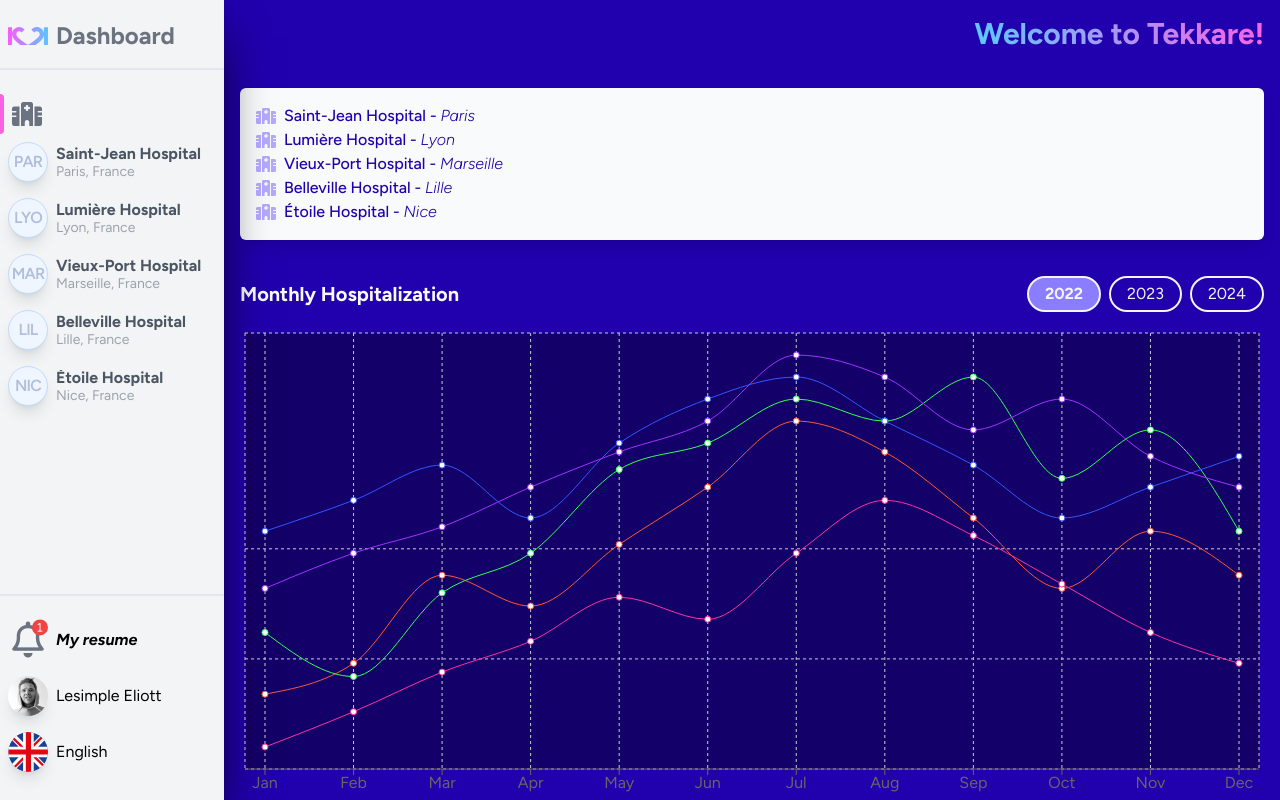
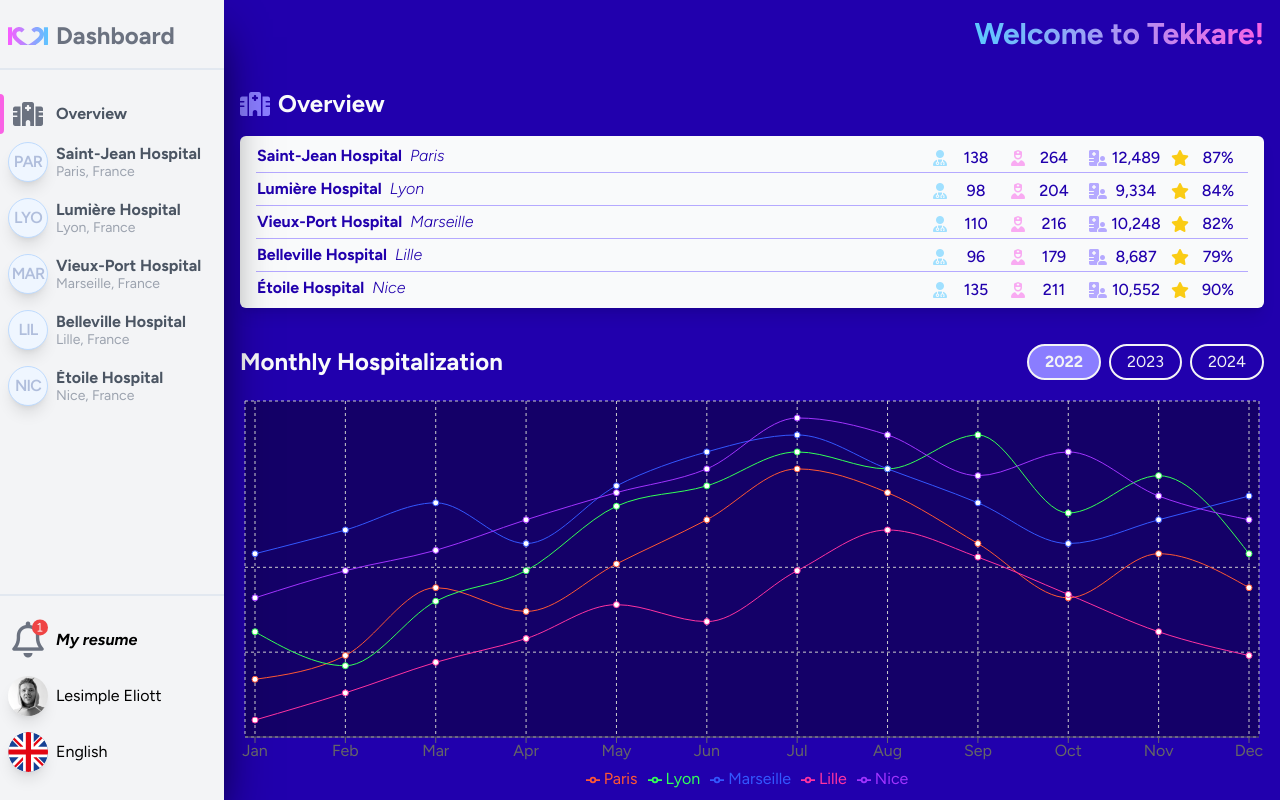
Before and after one commit to lesimpleliott/Tekkare-dashboard, a React (Vite) app: page / in a window 1280 px wide. Built offline with nearby package versions, Linux system fonts and the light colour scheme.

Commit message:
Home // improve and finish KPI Cards

```diff
--- a/locales/en/translation.json
+++ b/locales/en/translation.json
@@ -2,10 +2,12 @@
   "language": "English",
   "welcomeMessage": "Welcome to Tekkare!",
   "resume": "My resume",
-  "doctors": "doctors",
-  "nurses": "nurses",
-  "patients": "patients",
-  "monthlyHospitalizations" : "Monthly Hospitalization",
+  "doctors": "Doctors",
+  "nurses": "Nurses",
+  "patients": "Patients",
+  "satisfactionRate": "Satisfaction Rate",
+  "overview": "Overview",
+  "monthlyHospitalizations": "Monthly Hospitalization",
   "months": {
     "Jan": "January",
     "Feb": "February",
--- a/locales/fr/translation.json
+++ b/locales/fr/translation.json
@@ -2,9 +2,11 @@
   "language": "Français",
   "welcomeMessage": "Bienvenue sur Tekkare !",
   "resume": "Mon CV",
-  "doctors": "docteurs",
-  "nurses": "infirmier(e)s",
-  "patients": "patients",
+  "doctors": "Docteurs",
+  "nurses": "Infirmier(e)s",
+  "patients": "Patients",
+  "satisfactionRate": "Taux de satisfaction",
+  "overview": "Vue d'ensemble",
   "monthlyHospitalizations": "Hospitalisation mensuelle",
   "months": {
     "Jan": "Janvier",
--- a/src/App.tsx
+++ b/src/App.tsx
@@ -1,7 +1,7 @@
 import { useEffect } from "react";
 import { BrowserRouter, Route, Routes } from "react-router-dom";
 import dataHospitals from "./assets/datas/data_exemple1.json";
-import Navbar from "./layouts/Navbar";
+import Navbar from "./components/Navbar/Navbar";
 import Home from "./pages/Home";
 import Hospital from "./pages/Hospital";
 import { useHospitalStore } from "./stores/datas.store";
--- a/src/components/KPICard.tsx
+++ b/src/components/KPICard.tsx
@@ -8,7 +8,7 @@ type KPICardProps = {
 
 const KPICard = ({ icon, number, text }: KPICardProps) => {
   return (
-    <div className="KPICard flex min-w-[100px] flex-1 flex-col items-center justify-center gap-1 md:flex-row md:gap-2">
+    <div className="KPICard p-4 flex min-w-[100px] flex-1 flex-col items-center justify-center gap-1 md:flex-row md:gap-2">
       {/* ICON */}
       <i
         className={`${icon} text-main-200 flex w-14 justify-center text-4xl md:text-5xl`}
@@ -16,10 +16,10 @@ const KPICard = ({ icon, number, text }: KPICardProps) => {
 
       {/* TEXTS */}
       <div className="w-28 text-center md:text-left">
-        <h2 className="text-2xl font-bold md:text-3xl">
+        <h3 className="text-2xl font-bold md:text-3xl">
           {number.toLocaleString(i18n.language)}
-        </h2>
-        <p className="text-sm leading-3 text-main-200">{text}</p>
+        </h3>
+        <p className="text-main-200 text-sm leading-3">{text}</p>
       </div>
     </div>
   );
--- a/src/components/MonthlyHospitalizations/MonthlyHospitalizations.tsx
+++ b/src/components/MonthlyHospitalizations/MonthlyHospitalizations.tsx
@@ -66,11 +66,9 @@ const MonthlyHospitalizations = () => {
   }
 
   return (
-    <section className="h-[500px]">
+    <section className="h-[400px]">
       <div className="mt-6 flex flex-col items-center justify-center gap-x-4 gap-y-2 pb-4 sm:flex-row sm:justify-between">
-        <h2 className="text-nowrap text-xl font-bold text-gray-50">
-          {t("monthlyHospitalizations")}
-        </h2>
+        <h2>{t("monthlyHospitalizations")}</h2>
         <div className="flex justify-end gap-2">
           {years.map((year, index) => (
             <button
@@ -90,7 +88,7 @@ const MonthlyHospitalizations = () => {
           <XAxis
             dataKey="month"
             className="text-sm sm:text-base"
-            padding={{ left: 20, right: 20 }}
+            padding={{ left: 10, right: 10 }}
           />
           <YAxis
             hide={true}
--- a/src/components/Navbar/HospitalSection.tsx
+++ b/src/components/Navbar/HospitalSection.tsx
@@ -1,15 +1,27 @@
+import { useTranslation } from "react-i18next";
 import { NavLink } from "react-router-dom";
 import { useHospitalStore } from "../../stores/datas.store";
 import HospitalMenuTitle from "./HospitalMenuTitle";
 
 const Hospitals = () => {
   const hospitals = useHospitalStore((state) => state.hospitals);
+  const { t } = useTranslation();
 
   return (
     <section className="flex flex-1 flex-col items-start border-y-2 border-slate-200 pt-6">
-      <NavLink to="/" className="hospitalLink relative">
-        <i className="fa-solid fa-hospital flex h-10 w-10 min-w-10 items-center justify-start rounded-full px-3 text-2xl text-gray-500"></i>
+      <NavLink
+        to="/"
+        className="hospitalLink relative flex w-full items-center gap-2 hover:bg-gray-200"
+      >
+        {/* ICONE */}
+        <i className="fa-solid fa-hospital ml-2 flex h-10 w-10 min-w-10 items-center justify-center text-2xl text-gray-500"></i>
+
+        {/* TEXTE */}
+        <p className="hidden overflow-hidden truncate whitespace-nowrap font-bold text-gray-600 md:block">
+          {t("overview")}
+        </p>
       </NavLink>
+
       {hospitals.map((hospital) => (
         <HospitalMenuTitle key={hospital.id} hospital={hospital} />
       ))}
--- /dev/null
+++ b/src/components/Overview.tsx
@@ -0,0 +1,148 @@
+import { useTranslation } from "react-i18next";
+import { NavLink } from "react-router-dom";
+import { useHospitalStore } from "../stores/datas.store";
+import i18n from "../utils/i18n";
+
+const DataColumn = ({
+  text,
+  icon,
+  tooltip,
+}: {
+  text: string;
+  icon: string;
+  tooltip: string;
+}) => {
+  return (
+    <td className="group relative cursor-pointer">
+      <div className="flex flex-col items-center gap-x-1 px-1 pt-1 sm:flex-row">
+        <i className={`${icon} `}></i>
+        <p className="min-w-[50px] text-center font-medium">{text}</p>
+      </div>
+      <span className="toolTip hidden group-hover:block">{tooltip}</span>
+    </td>
+  );
+};
+
+const Overview = () => {
+  const hospitals = useHospitalStore((state) => state.hospitals);
+  const { t } = useTranslation();
+
+  return (
+    <section className="flex flex-col flex-wrap justify-center gap-2">
+      <h2 className="flex flex-row items-center justify-center gap-2 pb-2 sm:flex-row sm:justify-start">
+        <i className="fa-solid fa-hospital text-main-300"></i> {t("overview")}
+      </h2>
+
+      <table className="KPICard flex flex-1 flex-col justify-center gap-2 px-4 py-1">
+        <tbody>
+          {hospitals.map((hospital, index) => (
+            <tr
+              key={hospital.id}
+              className={`flex items-center ${index !== hospitals.length - 1 ? "border-main-200 border-b" : ""}`}
+            >
+              {/* Hopital */}
+              <td className="w-full py-2 leading-4">
+                <NavLink
+                  to={`/hospital/${hospital.id}`}
+                  className="flex flex-col gap-x-2 lg:flex-row"
+                >
+                  <p className="font-bold">
+                    {hospital.name[i18n.language as keyof typeof hospital.name]}
+                  </p>
+                  <em className="font-light">
+                    {hospital.location.replace(/, France/, "")}
+                  </em>
+                </NavLink>
+              </td>
+
+              {/* Docteurs */}
+              <DataColumn
+                tooltip={t("doctors")}
+                text={hospital.overview.numberOfDoctors.toLocaleString(
+                  i18n.language,
+                )}
+                icon="fa-solid fa-user-doctor text-primary-200"
+              />
+
+              {/* Infirmiers */}
+              <DataColumn
+                tooltip={t("nurses")}
+                text={hospital.overview.numberOfNurses.toLocaleString(
+                  i18n.language,
+                )}
+                icon="fa-solid fa-user-nurse text-secondary-200"
+              />
+
+              {/* Patients */}
+              <DataColumn
+                tooltip={t("patients")}
+                text={hospital.overview.totalPatients.toLocaleString(
+                  i18n.language,
+                )}
+                icon="fa-solid fa-hospital-user text-main-200"
+              />
+
+              {/* Satisfaction */}
+              <DataColumn
+                tooltip={t("satisfactionRate")}
+                text={hospital.overview.satisfactionRate}
+                icon="fa-solid fa-star text-yellow-400"
+              />
+            </tr>
+          ))}
+        </tbody>
+      </table>
+
+      {/* <ul className="KPICard flex flex-1 flex-col justify-center gap-2">
+        {hospitals.map((hospital, index) => (
+          <li
+            key={hospital.id}
+            className={`flex items-center ${index !== hospitals.length - 1 ? "border-main-200 border-b pb-2" : ""}`}
+          >
+            <p className="flex-1 font-medium">
+              {hospital.name[i18n.language as keyof typeof hospital.name]} -{" "}
+              <em className="font-light">
+                {hospital.location.replace(/, France/, "")}
+              </em>
+            </p>
+
+            <div className="flex items-center justify-end gap-2">
+              <span className="flex items-center justify-end gap-1 border">
+                <i className="text-secondary-200 fa-solid fa-user-doctor"></i>
+                <p>
+                  {hospital.overview.numberOfDoctors.toLocaleString(
+                    i18n.language,
+                  )}
+                </p>
+              </span>
+              <span
+                className="flex items-center justify-end gap-1 border"
+                title=""
+              >
+                <i className="text-secondary-200 fa-solid fa-user-nurse"></i>
+                <p>
+                  {hospital.overview.numberOfNurses.toLocaleString(
+                    i18n.language,
+                  )}
+                </p>
+              </span>
+              <span
+                className="flex items-center justify-end gap-1 border"
+                title=""
+              >
+                <i className="text-secondary-200 fa-solid fa-hospital-user"></i>
+                <p>
+                  {hospital.overview.totalPatients.toLocaleString(
+                    i18n.language,
+                  )}
+                </p>
+              </span>
+            </div>
+          </li>
+        ))}
+      </ul> */}
+    </section>
+  );
+};
+
+export default Overview;
--- a/src/index.css
+++ b/src/index.css
@@ -27,19 +27,31 @@ main {
   @apply flex flex-1 flex-col gap-3 overflow-y-scroll p-4;
 }
 
+h2 {
+  @apply text-nowrap text-2xl font-bold text-gray-50;
+}
+
 .cta {
   @apply bg-primary-500 from-primary-500 to-secondary-500 border-l-primary-500 border-r-secondary-500 rounded-full border-4 border-transparent bg-gradient-to-r font-medium transition duration-200 ease-in-out hover:shadow-transparent;
 }
 
 .KPICard {
-  @apply text-main-500 rounded-md bg-gray-50 px-4 py-4 shadow-lg;
+  @apply text-main-500 rounded-md bg-gray-50 shadow-lg;
 }
 
 .filterButton {
-  @apply rounded-full border-2 border-gray-100  py-1 px-4 text-gray-100;
+  @apply rounded-full border-2 border-gray-100 px-4 py-1 text-gray-100;
 }
 .filterButton.active {
   @apply bg-main-300 font-bold;
+}
+
+.toolTip {
+  @apply absolute left-1/2 top-1/2 w-fit -translate-x-[120px] -translate-y-1/2 rounded-md border bg-white px-2 shadow-md;
+}
+.toolTip:after {
+  content: "";
+  @apply absolute -right-1 top-1/2 h-2 w-2 -translate-y-1/2 rotate-45 border-r border-t bg-white;
 }
 
 .active.hospitalLink::after {
--- a/src/pages/Home.tsx
+++ b/src/pages/Home.tsx
@@ -1,36 +1,15 @@
 import { useTranslation } from "react-i18next";
 import MainTitle from "../components/MainTitle";
 import MonthlyHospitalizations from "../components/MonthlyHospitalizations/MonthlyHospitalizations";
-import { useHospitalStore } from "../stores/datas.store";
-import i18n from "../utils/i18n";
+import Overview from "../components/Overview";
 
 const Home = () => {
   const { t } = useTranslation();
-  const hospitals = useHospitalStore((state) => state.hospitals);
 
   return (
     <main>
-      {/* TITRE PAGE */}
       <MainTitle title={t("welcomeMessage")} />
-
-      {/* INTRO-CARD */}
-      <section className="flex flex-row flex-wrap justify-center gap-2">
-        <ul className="KPICard flex-1">
-          {hospitals.map((hospital) => (
-            <li key={hospital.id} className="flex items-center gap-2">
-              <i className="fa-solid fa-hospital text-main-200"></i>
-              <p className="font-medium">
-                {hospital.name[i18n.language as keyof typeof hospital.name]} -{" "}
-                <em className="font-light">
-                  {hospital.location.replace(/, France/, "")}
-                </em>
-              </p>
-            </li>
-          ))}
-        </ul>
-      </section>
-
-      {/* CHARTS */}
+      <Overview />
       <MonthlyHospitalizations />
     </main>
   );
```
Also changed, not shown: src/components/Navbar/Navbar.tsx (renamed from src/layouts/Navbar.tsx, +5 -5 lines).
